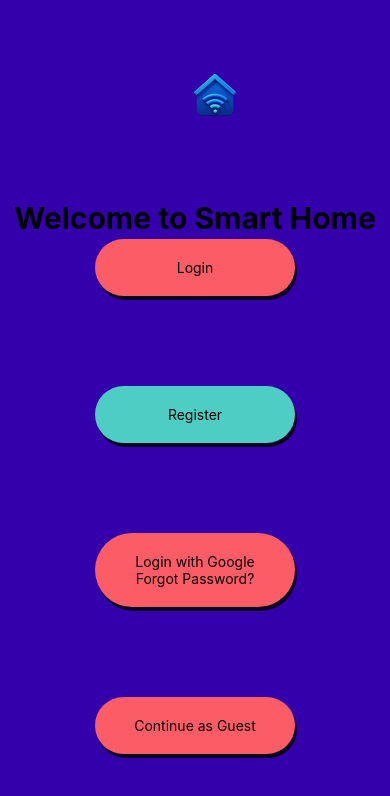
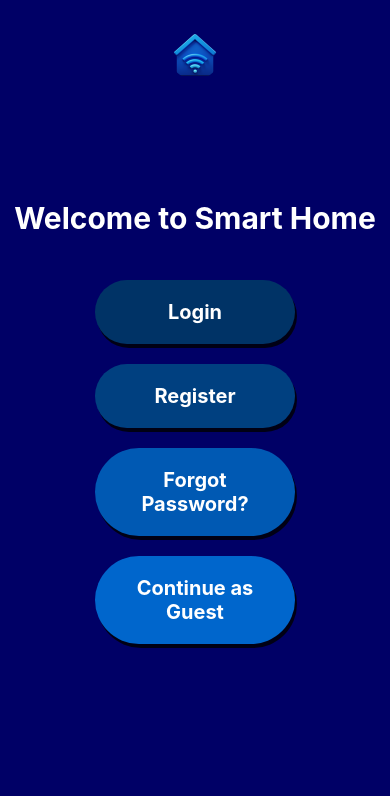
Before and after one commit to fadymaher24/Smart-Home-Mobile-App, a React Native app in the folder smartera/: screen / in a window 390 px wide. Shown: the top 796 px of the page. Built offline with nearby package versions, Linux system fonts and the light colour scheme.

Commit message:
Update WelcomeScreen styles for improved accessibility and visual consistency; enhance button designs and background gradient

```diff
--- a/smartera/app/screens/WelcomeScreen.tsx
+++ b/smartera/app/screens/WelcomeScreen.tsx
@@ -18,7 +18,7 @@ function WelcomeScreen(props: React.PropsWithChildren<{}>) {
 				style={{
 					fontSize: 30,
 					fontWeight: "bold",
-					color: colors.black,
+					color: colors.white,
 					position: "absolute",
 					top: 200,
 				}}
@@ -26,17 +26,16 @@ function WelcomeScreen(props: React.PropsWithChildren<{}>) {
 				Welcome to Smart Home
 			</Text>
 			<View style={styles.loginButton}>
-				<Text>Login</Text>
+				<Text style={styles.Text}>Login</Text>
 			</View>
 			<View style={styles.registerButton}>
-				<Text>Register</Text>
+				<Text style={styles.Text}>Register</Text>
 			</View>
-			<View style={styles.button}>
-				<Text>Login with Google</Text>
-				<Text>Forgot Password?</Text>
+			<View style={styles.forgotPasswordButton}>
+				<Text style={styles.Text}>Forgot Password?</Text>
 			</View>
-			<View style={styles.button}>
-				<Text>Continue as Guest</Text>
+			<View style={styles.guestButton}>
+				<Text style={styles.Text}>Continue as Guest</Text>
 			</View>
 		</View>
 		// </ImageBackground>
@@ -47,75 +46,119 @@ export default WelcomeScreen;
 
 const styles = StyleSheet.create({
 	background: {
-		flex: 1,
-		// backgroundColor: colors.white,
+		flex: 10,
 		alignItems: "center",
 		justifyContent: "flex-end",
 		backgroundColor:
-			"linear-gradient(45deg,rgb(51, 0, 172),rgb(255, 255, 255))", // Cool gradient background
+			"linear-gradient(45deg, rgb(0, 0, 102), rgb(0, 51, 153), rgb(0, 102, 204))", // Dark blue gradient
 	},
 	logo: {
 		width: 50,
 		height: 50,
-		position: "absolute",
-		top: 70,
-		left: 190,
+		// // position: "absolute",
+		// top: 70,
+		// left: 190,
 		alignItems: "center",
 		borderRadius: 50,
 		justifyContent: "center",
+		marginBottom: 200,
 	},
 	loginButton: {
-		backgroundColor: "#fc5c65",
+		backgroundColor: "#003366", // Dark blue shade
 		fontSize: 30,
 		fontWeight: "bold",
-		color: colors.black,
+		color: "#ffffff", // White text
 		alignItems: "center",
 		justifyContent: "center",
 		textAlign: "center",
 		borderRadius: 50,
 		padding: 20,
-		borderColor: colors.black,
+		borderColor: "#ffffff", // White border
 		elevation: 20,
-		shadowColor: colors.black,
+		shadowColor: "#000000", // Black shadow
 		shadowOffset: { width: 2, height: 4 },
 		shadowOpacity: 0.8,
 		width: 200,
-		marginBottom: 90,
+		marginBottom: 20,
 	},
 	registerButton: {
-		backgroundColor: "#4ECDC4",
+		backgroundColor: "#004080", // Slightly lighter blue
 		fontSize: 30,
 		fontWeight: "bold",
-		color: colors.black,
+		color: "#ffffff", // White text
 		alignItems: "center",
 		justifyContent: "center",
 		textAlign: "center",
 		borderRadius: 50,
 		padding: 20,
-		borderColor: colors.black,
+		borderColor: "#ffffff", // White border
 		elevation: 20,
-		shadowColor: colors.black,
+		shadowColor: "#000000", // Black shadow
 		shadowOffset: { width: 2, height: 4 },
 		shadowOpacity: 0.8,
 		width: 200,
-		marginBottom: 90,
+		marginBottom: 20,
 	},
-	button: {
-		fontSize: 30,
+	forgotPasswordButton: {
+		backgroundColor: "#0059b3", // Medium blue
+		fontSize: 20,
 		fontWeight: "bold",
-		color: colors.black,
+		color: "#ffffff", // White text
 		alignItems: "center",
 		justifyContent: "center",
 		textAlign: "center",
 		borderRadius: 50,
-		backgroundColor: colors.primary,
 		padding: 20,
-		borderColor: colors.black,
+		borderColor: "#ffffff", // White border
 		elevation: 20,
-		shadowColor: colors.black,
+		shadowColor: "#000000", // Black shadow
 		shadowOffset: { width: 2, height: 4 },
 		shadowOpacity: 0.8,
 		width: 200,
-		marginBottom: 90,
+		marginBottom: 20,
+	},
+	guestButton: {
+		backgroundColor: "#0066cc", // Light blue
+		fontSize: 20,
+		fontWeight: "bold",
+		color: "#ffffff", // White text
+		alignItems: "center",
+		justifyContent: "center",
+		textAlign: "center",
+		borderRadius: 50,
+		padding: 20,
+		borderColor: "#ffffff", // White border
+		elevation: 20,
+		shadowColor: "#000000", // Black shadow
+		shadowOffset: { width: 2, height: 4 },
+		shadowOpacity: 0.8,
+		width: 200,
+		marginBottom: 200,
+	},
+	button: {
+		fontSize: 20,
+		fontWeight: "bold",
+		color: "#ffffff", // White text
+		alignItems: "center",
+		justifyContent: "center",
+		textAlign: "center",
+		borderRadius: 50,
+		backgroundColor: "#0059b3", // Medium blue
+		padding: 20,
+		borderColor: "#ffffff", // White border
+		elevation: 20,
+		shadowColor: "#000000", // Black shadow
+		shadowOffset: { width: 2, height: 4 },
+		shadowOpacity: 0.8,
+		width: 200,
+		marginBottom: 20,
+	},
+	Text: {
+		fontSize: 20,
+		fontWeight: "bold",
+		color: "#ffffff", // White text
+		alignItems: "center",
+		justifyContent: "center",
+		textAlign: "center",
 	},
 });
```
